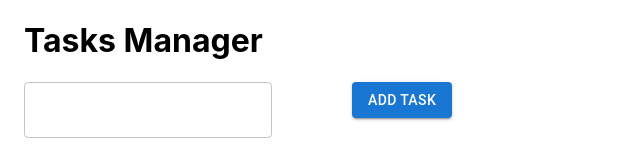
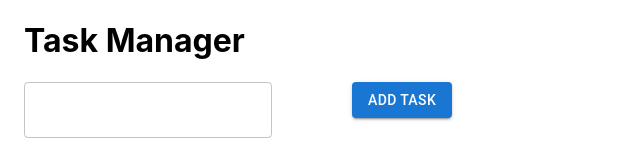
Before and after one commit to jmhagman-dev/Task-Manager, a React (Create React App) app: page / in a window 1280 px wide. Shown: the top 160 px of the page, without its empty margins (0-640 px from the left). Built offline with nearby package versions, Linux system fonts and the light colour scheme.

Commit message:
Add deploy script

```diff
--- a/package.json
+++ b/package.json
@@ -20,9 +20,10 @@
   },
   "scripts": {
     "start": "react-scripts --openssl-legacy-provider start",
-    "build": "react-scripts build",
+    "build": "react-scripts --openssl-legacy-provider build",
     "test": "react-scripts test",
-    "eject": "react-scripts eject"
+    "eject": "react-scripts eject",
+    "deploy": "npm run build && surge ./build/ https://broken-advice.surge.sh/"
   },
   "eslintConfig": {
     "extends": [
--- a/src/App.js
+++ b/src/App.js
@@ -93,7 +93,7 @@ function App() {
 
   return (
     <Container maxWidth='fixed'>
-      <h1>Tasks Manager</h1>
+      <h1>Task Manager</h1>
       <TextField
         sx={{ marginRight: 10, marginBottom: 10 }}
         variant='outlined'
```
